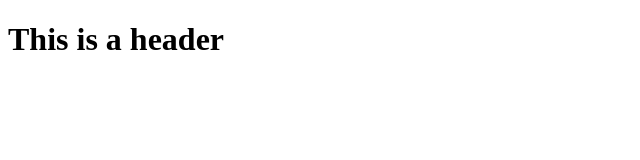
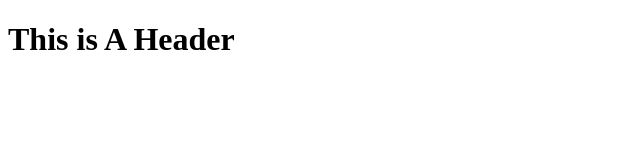
Before and after one commit to kMaldoP/git-test, a plain HTML site: page index.html in a window 1280 px wide. Shown: the full height of the page, 0-640 px from the left. Drawn offline with Linux system fonts and the light colour scheme.

Commit message:
first commit

```diff
--- a/index.html
+++ b/index.html
@@ -1,6 +1,6 @@
 <!DOCTYPE html>
 <html>
     <body>
-        <h1> This is a header</h1>
+        <h1>This is A Header</h1>
     </body>
 </html>
```
Also changed, not shown: 1 other file.
